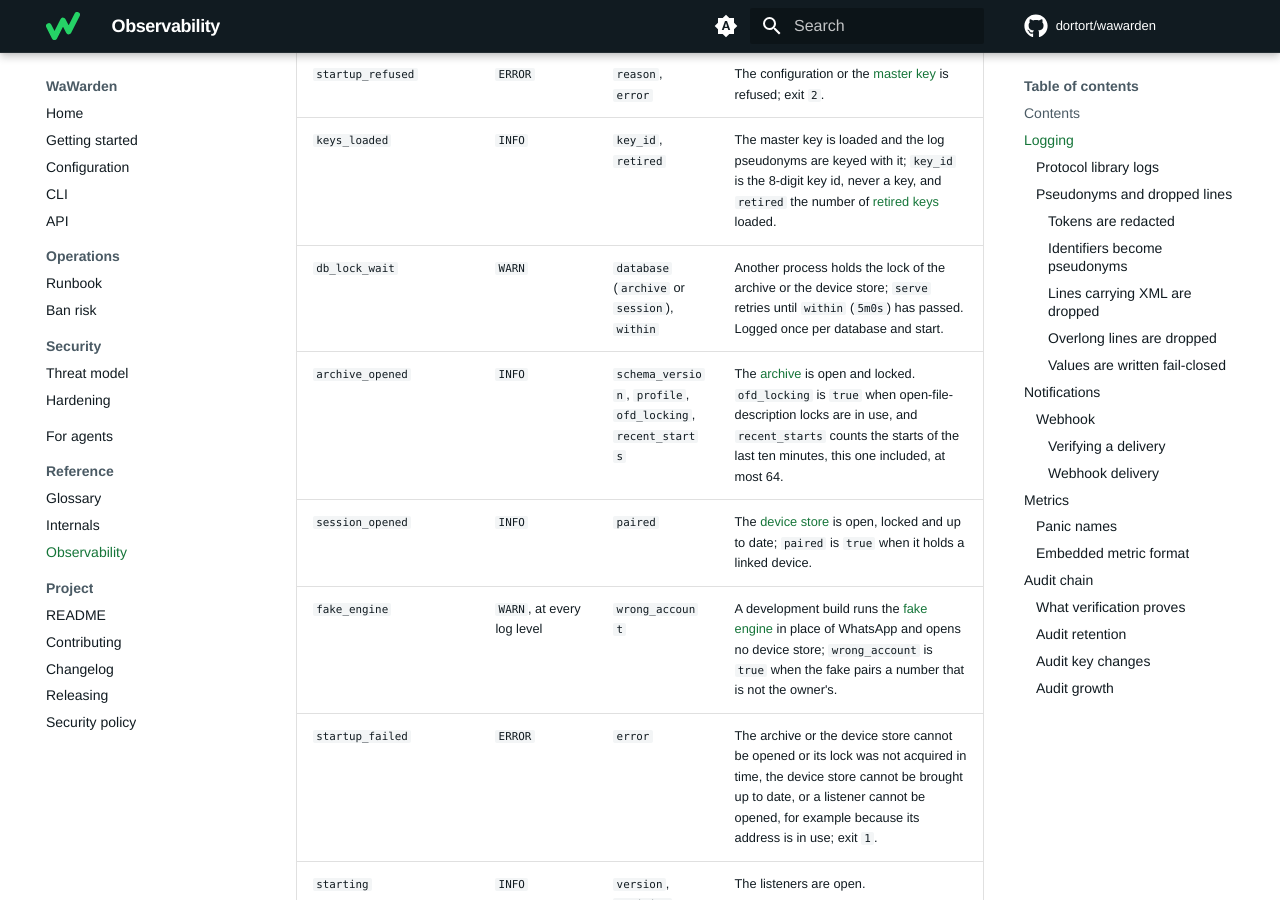
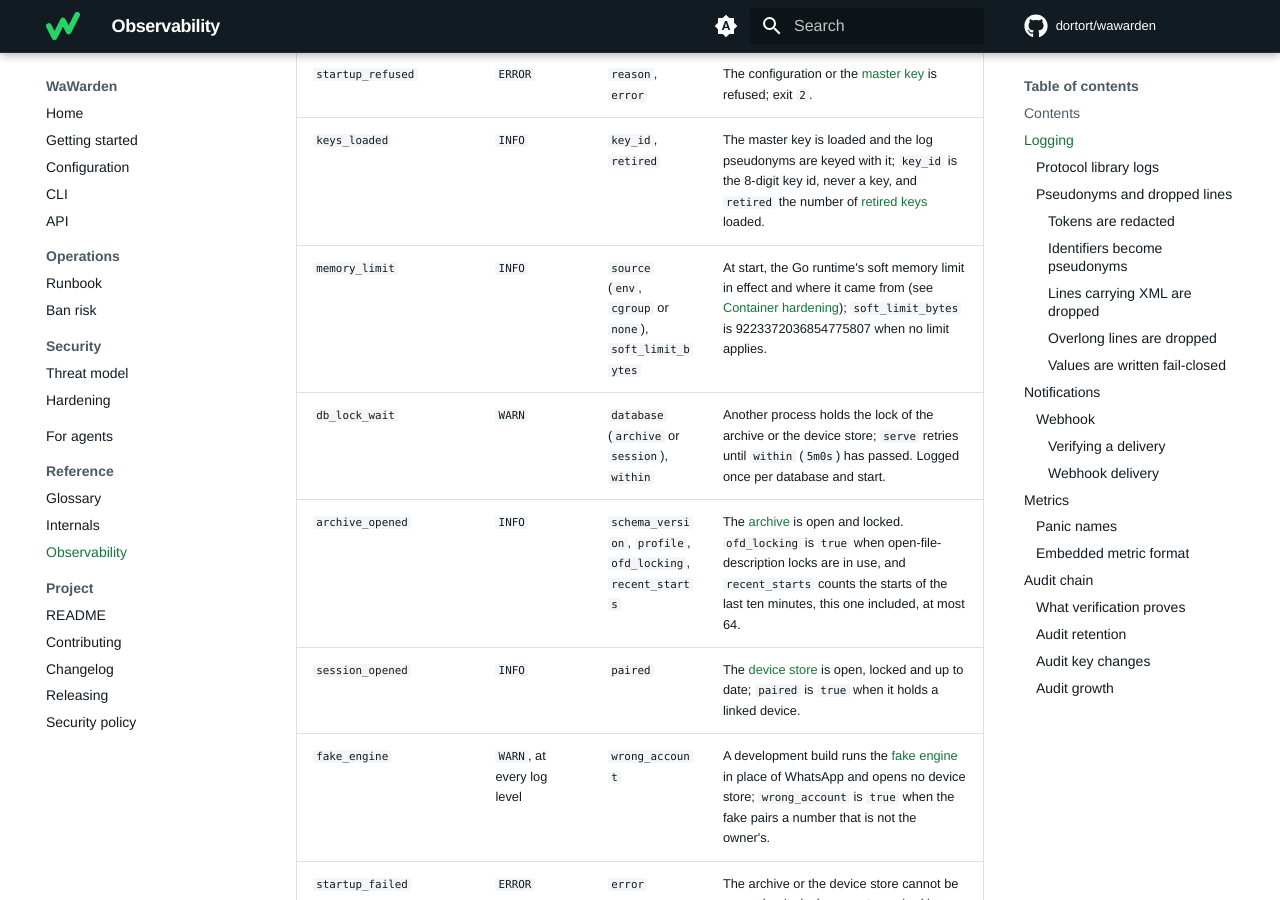
Before and after one commit to dortort/wawarden, an MkDocs documentation site: the page built from docs/observability.md, in a window 1280 px wide and 900 px high, scrolled down 1523 px. Built offline with MkDocs 1.6.1 and Material for MkDocs 9.7.7, drawn with Linux system fonts in a browser that asks for light colours; comment, search, counter and statistics services are not loaded.

Commit message:
docs(observability): list the memory_limit event
Every start logs memory_limit with the soft memory limit in effect and its
source, but the events table, which operators match on, had no row for it.

Co-Authored-By: Claude Opus 5.5 <noreply@anthropic.com>
Co-Authored-By: Claude Fable 5.1 <noreply@anthropic.com>

```diff
--- a/docs/observability.md
+++ b/docs/observability.md
@@ -53,6 +53,7 @@ lines have none of the four keys.
 |---|---|---|---|
 | `startup_refused` | `ERROR` | `reason`, `error` | The configuration or the [master key](configuration.md#master-key) is refused; exit `2`. |
 | `keys_loaded` | `INFO` | `key_id`, `retired` | The master key is loaded and the log pseudonyms are keyed with it; `key_id` is the 8-digit key id, never a key, and `retired` the number of [retired keys](configuration.md#master-key) loaded. |
+| `memory_limit` | `INFO` | `source` (`env`, `cgroup` or `none`), `soft_limit_bytes` | At start, the Go runtime's soft memory limit in effect and where it came from (see [Container hardening](hardening.md#container-hardening)); `soft_limit_bytes` is 9223372036854775807 when no limit applies. |
 | `db_lock_wait` | `WARN` | `database` (`archive` or `session`), `within` | Another process holds the lock of the archive or the device store; `serve` retries until `within` (`5m0s`) has passed. Logged once per database and start. |
 | `archive_opened` | `INFO` | `schema_version`, `profile`, `ofd_locking`, `recent_starts` | The [archive](configuration.md#message-archive) is open and locked. `ofd_locking` is `true` when open-file-description locks are in use, and `recent_starts` counts the starts of the last ten minutes, this one included, at most 64. |
 | `session_opened` | `INFO` | `paired` | The [device store](configuration.md#device-store) is open, locked and up to date; `paired` is `true` when it holds a linked device. |
```
